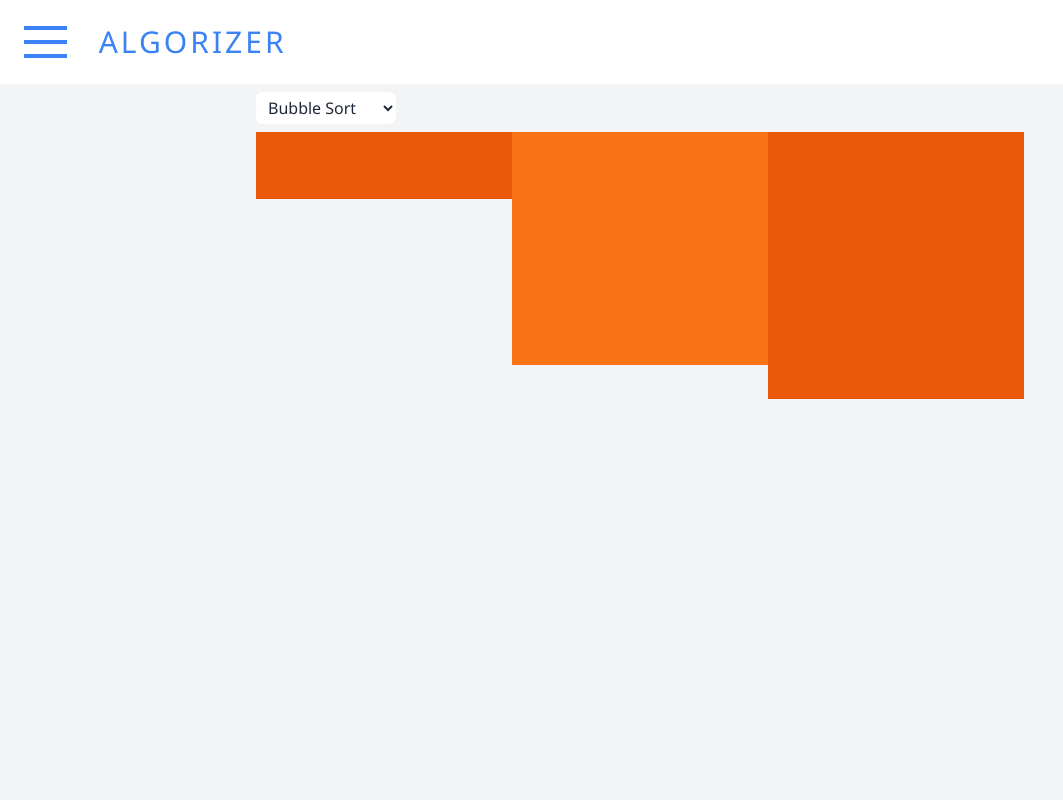
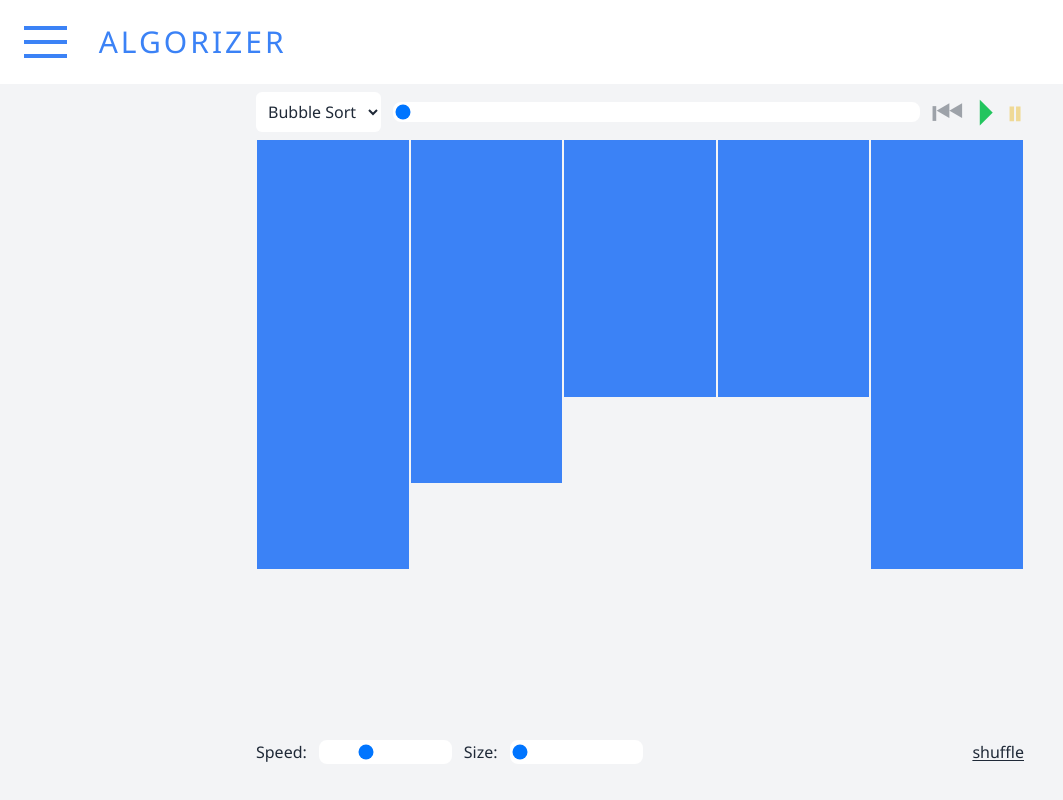
Before and after one commit to BK2004/Algorizer, a React (Create React App) app: page /sorting in a window 1280 px wide. Shown: the whole page, without its empty margins (0-1063 px from the left). Built offline with nearby package versions, Linux system fonts and the light colour scheme.

Commit message:
Bubble sort finished. Speed, step, and size sliders added.

```diff
--- a/src/components/DataModels/Bar.tsx
+++ b/src/components/DataModels/Bar.tsx
@@ -1,5 +1,5 @@
-const Bar = ({ height, maxHeight }: { height: number, maxHeight: number }) => {
-    return <div className="flex-1 bg-orange-500 odd:bg-orange-600 transition-all duration-300 ease-in-out" style={{"height": height/(maxHeight + 2) * 100 + "%"}}></div>
+const Bar = ({ height, maxHeight, color = "bg-orange-500" }: { height: number, maxHeight: number, color?: string }) => {
+    return <div className={`flex-1 ${color} border-x-[1px] border-gray-100 dark:border-neutral-850 transition-all duration-75 ease-in-out`} style={{"height": height/(maxHeight + 2) * 100 + "%"}}></div>
 }
 
 export default Bar;
--- a/src/components/DataModels/BarGraph.tsx
+++ b/src/components/DataModels/BarGraph.tsx
@@ -1,9 +1,10 @@
 import Bar from "./Bar";
 import { type SortingBlock } from "../../types/Sorting";
+import { BackgroundColorMap } from "../../types/Colors";
 
-const BarGraph = ({ data }: { data: SortingBlock[] }) => {
-    return <div className="w-full h-[400px] aspect-square relative flex flex-row">
-        {data.map((val, i) => <Bar key={`bar-${val.id}`} height={val.height} maxHeight={10} />)}
+const BarGraph = ({ data, maxHeight }: { data: SortingBlock[], maxHeight: number }) => {
+    return <div className="w-full h-full aspect-square relative flex flex-row">
+        {data.map((val, i) => <Bar key={`bar-${val.id}`} height={val.height} maxHeight={maxHeight} color={BackgroundColorMap[val.color]} />)}
     </div>;
 }
 
--- /dev/null
+++ b/src/components/MessageHistory.tsx
@@ -0,0 +1,5 @@
+const MessageHistory = () => {
+
+}
+
+export default MessageHistory;
--- /dev/null
+++ b/src/components/Sorting/PlayBar.tsx
@@ -0,0 +1,10 @@
+const PlayBar = ({playing, currStep, maxStep, setPlay, setStep}: {playing: boolean, currStep: number, maxStep: number, setPlay: (toggle: boolean) => void, setStep: (step: number) => void}) => {
+    return <div className="play-buttons flex-1 justify-end flex gap-3 text-4xl items-center">
+        <input type="range" value={currStep} onMouseDown={() => setPlay(false)} onChange={(e) => setStep(Number(e.target.value))} className="border-2 border-white dark:border-neutral-800 flex-1 appearance-none cursor-pointer bg-white dark:bg-neutral-800 rounded-lg" max={maxStep} min={0}></input>
+        <button disabled={currStep === 0} className="disabled:opacity-40 transition-all duration-150 ease-in-out" onClick={() => {setPlay(false); setStep(0)}}>⏮︎</button>
+        <button disabled={playing || currStep === maxStep} className="disabled:opacity-40 transition-all duration-150 ease-in-out text-green-500" onClick={() => {if (currStep !== maxStep) setPlay(true)}}>⏵</button>
+        <button disabled={!playing} className="disabled:opacity-40 transition-all duration-150 ease-in-out text-yellow-500" onClick={() => setPlay(false)}>⏸</button>
+    </div>
+}
+
+export default PlayBar;
--- a/src/components/Sorting/SortingView.tsx
+++ b/src/components/Sorting/SortingView.tsx
@@ -1,33 +1,68 @@
 import { useEffect, useState } from "react";
-import { SortingAlgorithms, type SortingBlock } from "../../types/Sorting";
+import { SortingAlgorithms, SortingAlgorithm, type SortingStep } from "../../types/Sorting";
 import BarGraph from "../DataModels/BarGraph";
+import { SortingFactory } from "../../scripts/Sorting";
+import PlayBar from "./PlayBar";
 
 const SortingView = () => {
-    const [data, setData] = useState<SortingBlock[]>([{ height: Math.floor(Math.random() * 9 + 1), id: "1" }, { height: Math.floor(Math.random() * 9 + 1), id: "2" }, { height: Math.floor(Math.random() * 9 + 1), id: "3" }]);
+    const [maxHeight, setMaxHeight] = useState<number>(5);
+    const [numElements, setNumElements] = useState<number>(5);
+    const [algorithm, setAlgorithm] = useState<SortingAlgorithm>("Bubble Sort");
+    const [steps, setSteps] = useState<SortingStep[]>([]);
+    const [step, setStep] = useState<number>(0);
+    const [playSpeed, setPlaySpeed] = useState<number>(3);
+    const [playing, setPlaying] = useState<boolean>(false);
 
+    // Generate steps on start
     useEffect(() => {
-        document.addEventListener("click", (e) => {
-            const newData = [...data];
+        setSteps(SortingFactory.generateSteps(algorithm, 1, maxHeight, numElements));
+        setStep(0);
+        setPlaying(false);
+    }, [maxHeight, numElements, algorithm]);
 
-            const rand1 = Math.floor(Math.random() * 3);
-            const rand2 = Math.floor(Math.random() * 3);
-            const temp = newData[rand1];
-            newData[rand1] = newData[rand2];
-            newData[rand2] = temp;
+    // Start playing steps using playSpeed when playing turns true
+    useEffect(() => {
+        if (playing) {
+            const intervalId = setInterval(() => {
+                // Go to next step
+                setStep((old) => {
+                    if (old === steps.length - 1) {
+                        setPlaying(false);
+                        return old;
+                    }
 
-            setData(newData);
-        })
-    }, [])
+                    return old + 1;
+                });
+            }, 500/(playSpeed >= 3 ? 2**(playSpeed - 3) : 1.4**(playSpeed - 3)));
+
+            return () => { clearInterval(intervalId); }
+        }
+    }, [playing, playSpeed, steps]);
+
+    if (steps.length === 0) return (<></>);
 
     return <div className="sorting-view w-[90%] max-w-[800px] flex-1 flex flex-col justify-start px-4">
-        <div className="top-bar py-2 w-full flex justify-between">
-            <select className="bg-white dark:bg-neutral-900 rounded-md border-0 outline-0 py-1 px-2">
+        <div className="top-bar py-2 w-full flex gap-3 justify-between">
+            <select value={algorithm} onChange={(val) => {
+                    setAlgorithm(val.target.value as SortingAlgorithm);
+                }
+                } className="bg-white dark:bg-neutral-900 rounded-md border-0 outline-0 py-1 px-2">
                 {Object.keys(SortingAlgorithms).filter((val) => isNaN(Number(val))).map((val) => {
                     return <option key={`option-${val}`} value={val}>{val}</option>
                 })}
             </select>
+            <PlayBar playing={playing} setPlay={setPlaying} currStep={step} maxStep={steps.length - 1} setStep={setStep} />
         </div>
-        <BarGraph data={data} />
+        <div className="graph-container w-full h-[600px]">
+            <BarGraph data={steps[step].data} maxHeight={maxHeight} />
+        </div>
+        <div className="bottom-bar w-full flex gap-3">
+            <span>Speed:</span>
+            <input type="range" value={playSpeed} onMouseDown={() => setPlaying(false)} onChange={(e) => setPlaySpeed(Number(e.target.value))} className="border-2 border-white dark:border-neutral-800 appearance-none cursor-pointer bg-white dark:bg-neutral-800 rounded-lg" max={7} min={1}></input>
+            <span>Size:</span>
+            <input type="range" value={numElements} onMouseDown={() => setPlaying(false)} onChange={(e) => {setNumElements(Number(e.target.value)); setMaxHeight(Number(e.target.value));}} className="border-2 border-white dark:border-neutral-800 appearance-none cursor-pointer bg-white dark:bg-neutral-800 rounded-lg" max={100} min={5}></input>
+            <button className="cursor-pointer bg-transparent underline-offset-2 underline ml-auto">shuffle</button>
+        </div>
     </div>
 }
 
--- a/src/layouts/DefaultLayout.tsx
+++ b/src/layouts/DefaultLayout.tsx
@@ -3,7 +3,7 @@ import { Outlet } from "react-router-dom";
 import Header from "../components/Header";
 
 const DefaultLayout = () => {
-    return <div className="h-screen w-full bg-gray-100 dark:bg-neutral-850 text-gray-800 dark:text-neutral-200 flex flex-col justify-start items-center">
+    return <div className="h-full min-h-screen w-full bg-gray-100 dark:bg-neutral-850 text-gray-800 dark:text-neutral-200 flex flex-col justify-start items-center">
         <Header />
         <Outlet />
     </div>;
--- /dev/null
+++ b/src/scripts/Sorting.ts
@@ -0,0 +1,83 @@
+import { SortingAlgorithms, type SortingAlgorithm, type SortingBlock, type SortingStep } from "../types/Sorting";
+import { Colors } from "../types/Colors";
+
+const swap = (arr: any[], i: number, j: number) => {
+    const temp = arr[i];
+    arr[i] = arr[j];
+    arr[j] = temp;
+}
+
+const clearTempStack = (stack: number[], step: SortingStep) => {
+    while (stack.length > 0) {
+        const i = stack.pop()!;
+        step.data[i].color = Colors.DEFAULT;
+    }
+}
+
+const copyLast = (steps: SortingStep[]): SortingStep => {
+    const out = [];
+    for (let i = 0; i < steps[steps.length - 1].data.length; i++) {
+        out.push({ id: steps[steps.length - 1].data[i].id, color: steps[steps.length - 1].data[i].color, height: steps[steps.length - 1].data[i].height });
+    }
+
+    return {data: out, message: { content: "", color: Colors.DEFAULT }};
+}
+
+const generateBubbleSteps = (steps: SortingStep[]) => {
+    const tempStack: number[] = [];
+
+    for (let i = 0; i < steps[0].data.length; i++) {
+        for (let j = 1; j < steps[0].data.length - i; j++) {
+            // if there are elements in stack, they need to be reset to default
+            steps.push(copyLast(steps));
+            clearTempStack(tempStack, steps[steps.length - 1]);
+
+            // compare j and j - 1
+            steps[steps.length - 1].data[j].color = Colors.COMPARE;
+            steps[steps.length - 1].data[j - 1].color = Colors.COMPARE;
+            steps[steps.length - 1].message = {content: `Comparing elements ${j - 1} and ${j}`, color: Colors.COMPARE};
+            tempStack.push(j);
+            tempStack.push(j - 1);
+
+            if (steps[steps.length - 1].data[j].height < steps[steps.length - 1].data[j - 1].height) {
+                // swap them
+                steps.push(copyLast(steps));
+                swap(steps[steps.length - 1].data, j, j - 1);
+                steps[steps.length - 1].data[j].color = Colors.SWAP;
+                steps[steps.length - 1].data[j - 1].color = Colors.SWAP;
+                steps[steps.length - 1].message = {content: `Swapping elements ${j - 1} and ${j}`, color: Colors.SWAP};
+            }
+        }
+
+        // change last element to finished
+        steps.push(copyLast(steps));
+        clearTempStack(tempStack, steps[steps.length - 1]);
+        steps[steps.length - 1].data[steps[0].data.length - i - 1].color = Colors.FINISHED;
+        steps[steps.length - 1].message = {content: `Element ${steps[0].data.length - i - 1} finished`, color: Colors.FINISHED};
+    }
+}
+
+const algorithmGenerators: {[name in SortingAlgorithms]: (steps: SortingStep[]) => void} = {
+    0: generateBubbleSteps,
+}
+
+const generateHeights = (min: number, max: number, numElements: number) => {
+    const out: SortingBlock[] = [];
+    for (let i = 0; i < numElements; i++) {
+        out.push({ color: Colors.DEFAULT, height: Math.floor(Math.random() * (max - min + 1) + min), id: `el-${i}` });
+    }
+
+    return out;
+}
+
+const generateSteps = (algo: SortingAlgorithm, min: number, max: number, numElements: number) => {
+    const steps: SortingStep[] = [{data: generateHeights(min, max, numElements), message: { content: "", color: Colors.DEFAULT }}];
+    algorithmGenerators[SortingAlgorithms[algo]](steps);
+
+    return steps;
+}
+
+export const SortingFactory = {
+    generateHeights,
+    generateSteps,
+}
--- /dev/null
+++ b/src/types/Colors.ts
@@ -0,0 +1,25 @@
+export enum Colors {
+    DEFAULT,
+    COMPARE,
+    SWAP,
+    PARTITION,
+    FINISHED
+}
+
+export type ColorMap = {[color in Colors]: string};
+
+export const BackgroundColorMap: ColorMap = {
+    0: "bg-blue-500",
+    1: "bg-purple-500",
+    2: "bg-green-500",
+    3: "bg-orange-500",
+    4: "bg-blue-400",
+}
+
+export const TextColorMap: ColorMap = {
+    0: "text-blue-500",
+    1: "text-purple-500",
+    2: "text-green-500",
+    3: "text-orange-500",
+    4: "text-blue-400"
+}
--- /dev/null
+++ b/src/types/Messages.ts
@@ -0,0 +1,6 @@
+import { Colors } from "./Colors"
+
+export type Message = {
+    content: string,
+    color: Colors
+}
--- a/src/types/Sorting.ts
+++ b/src/types/Sorting.ts
@@ -1,3 +1,10 @@
-export enum SortingAlgorithms {"Bubble Sort", "Selection Sort", "Insertion Sort", "Merge Sort"};
+import { Colors } from "./Colors";
+import { Message } from "./Messages";
 
-export type SortingBlock = { height: number, id: string }
+export enum SortingAlgorithms {"Bubble Sort"};
+
+export type SortingAlgorithm = "Bubble Sort";
+
+export type SortingBlock = { height: number, id: string, color: Colors }
+
+export type SortingStep = { data: SortingBlock[], message: Message }
```
